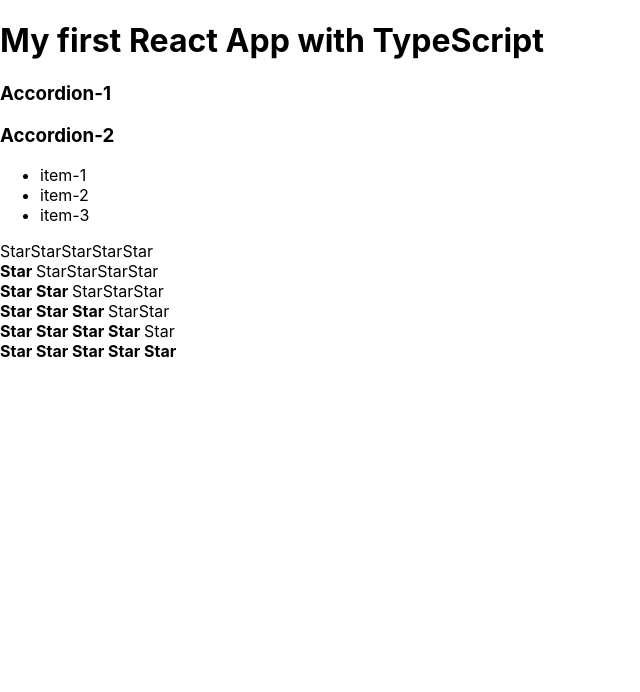
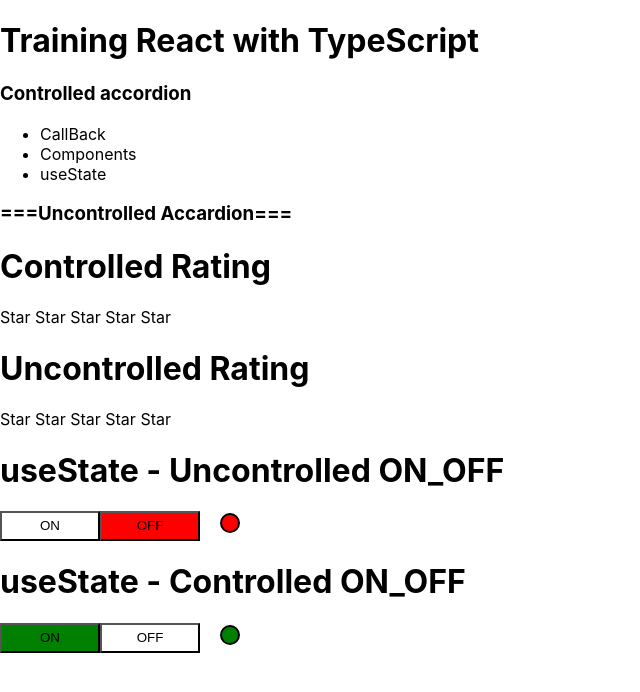
Before and after one commit to maxmajorov/fullstack-client, a React (Create React App) app: page / in a window 1280 px wide. Shown: the top 692 px of the page, without its empty margins (0-640 px from the left). Built offline with nearby package versions, Linux system fonts and the light colour scheme.

Commit message:
feat: callback__1 => control/uncontrol components

```diff
--- a/src/App.tsx
+++ b/src/App.tsx
@@ -1,20 +1,30 @@
-import React from "react";
+import React, { useState } from "react";
 import "./App.css";
-import Rating from "./components/Rating/Rating";
+import Rating, { RatingValuesType } from "./components/Rating/Rating";
 import Accordion from "./components/Accordion/Accordion";
+import UncontrolledAccordion from "./components/UncontrolledAccordion/Accordion";
+import UncontrolledRating from "./components/UncontrolledRating/Rating";
+import Uncontrolled_ON_OFF from "./components/Uncontrolled-onOff/Uncontrol_ON_OFF";
+import Controlled_ON_OFF from "./components/Controlled-onOff/Uncontrol_ON_OFF";
 
 const App = () => {
+  const [ratingVal, setRatingVal] = useState<number>(0);
+  const [accordion, setAccordion] = useState<boolean>(false);
+  const [on, setOn] = useState<boolean>(true);
+
   return (
     <div>
-      <PageTitle title={"My first React App with TypeScript"} />
-      <Accordion title={"Accordion-1"} collapsed={true} />
-      <Accordion title={"Accordion-2"} />
-      <Rating value={0} />
-      <Rating value={1} />
-      <Rating value={2} />
-      <Rating value={3} />
-      <Rating value={4} />
-      <Rating value={5} />
+      <PageTitle title={"Training React with TypeScript"} />
+      <Accordion
+        title={"Controlled accordion"}
+        collapsed={accordion}
+        setAccordion={setAccordion}
+      />
+      <UncontrolledAccordion />
+      <Rating value={ratingVal} onClick={setRatingVal} />
+      <UncontrolledRating />
+      <Uncontrolled_ON_OFF />
+      <Controlled_ON_OFF setOn={setOn} current={on} />
     </div>
   );
 };
--- a/src/components/Accordion/Accordion.tsx
+++ b/src/components/Accordion/Accordion.tsx
@@ -2,26 +2,29 @@
 
 type AccordionPropsType = {
   title: string;
+  setAccordion: (collapsed: boolean) => void;
   collapsed?: boolean;
 };
 
 //true ===>>> свернутое
 
-function Accordion(props: AccordionPropsType) {
+const Accordion: React.FC<AccordionPropsType> = (props) => {
   return (
     <div>
-      <h3>{props.title}</h3>
-      {!props.collapsed && <AccordionBody />}
+      <h3 onClick={() => props.setAccordion(!props.collapsed)}>
+        {props.title}
+      </h3>
+      {props.collapsed ? "" : <AccordionBody />}
     </div>
   );
-}
+};
 
 function AccordionBody() {
   return (
     <ul>
-      <li>item-1</li>
-      <li>item-2</li>
-      <li>item-3</li>
+      <li>CallBack</li>
+      <li>Components</li>
+      <li>useState</li>
     </ul>
   );
 }
--- /dev/null
+++ b/src/components/Controlled-onOff/Uncontrol_ON_OFF.tsx
@@ -0,0 +1,47 @@
+import React from "react";
+
+type ControlONPropsType = {
+  current: boolean;
+  setOn: (current: boolean) => void;
+};
+
+const Controlled_ON_OFF: React.FC<ControlONPropsType> = (props) => {
+  const onButtonStyle = {
+    height: "30px",
+    width: "100px",
+    backgroundColor: props.current ? "green" : "white",
+  };
+
+  const offButtonStyle = {
+    height: "30px",
+    width: "100px",
+    backgroundColor: props.current ? "white" : "red",
+
+    marginRight: "20px",
+  };
+
+  const circleStyle = {
+    height: "20px",
+    width: "20px",
+    border: "2px solid black",
+    borderRadius: "15px",
+    backgroundColor: props.current ? "green" : "red",
+  };
+
+  return (
+    <div>
+      <h1>useState - Controlled ON_OFF</h1>
+      <div>
+        <button style={onButtonStyle} onClick={() => props.setOn(true)}>
+          ON
+        </button>
+        <button style={offButtonStyle} onClick={() => props.setOn(false)}>
+          OFF
+        </button>
+        <button style={circleStyle}></button>
+      </div>
+    </div>
+  );
+};
+
+export default Controlled_ON_OFF;
--- a/src/components/Rating/Rating.tsx
+++ b/src/components/Rating/Rating.tsx
@@ -1,40 +1,38 @@
 import React from "react";
 
-type RatingPropsType = {
+export type RatingValuesType = {
   value: 0 | 1 | 2 | 3 | 4 | 5; // можно написать number
 };
 
-function Rating(props: RatingPropsType) {
+type RatingPropsType = {
+  onClick: (value: number) => void;
+  value: number;
+};
+
+const Rating: React.FC<RatingPropsType> = (props) => {
   return (
     <div>
-      <RatingBody value={props.value} />
+      <h1>Controlled Rating</h1>
+      <Star selected={props.value > 0} onClick={props.onClick} value={1} />
+      <Star selected={props.value > 1} onClick={props.onClick} value={2} />
+      <Star selected={props.value > 2} onClick={props.onClick} value={3} />
+      <Star selected={props.value > 3} onClick={props.onClick} value={4} />
+      <Star selected={props.value > 4} onClick={props.onClick} value={5} />
     </div>
   );
-}
-
-function RatingBody(props: any) {
-  return (
-    <div>
-      <RatingStar selected={props.value > 0} />
-      <RatingStar selected={props.value > 1} />
-      <RatingStar selected={props.value > 2} />
-      <RatingStar selected={props.value > 3} />
-      <RatingStar selected={props.value > 4} />
-    </div>
-  );
-}
+};
 
 type StarPropsType = {
-  selected: boolean; //true | false
+  selected: boolean;
+  value: number;
+  onClick: (value: number) => void;
 };
 
-function RatingStar(props: StarPropsType) {
-  return props.selected ? (
-    <span>
-      <b>Star </b>
+function Star(props: StarPropsType) {
+  return (
+    <span onClick={() => props.onClick(props.value)}>
+      {props.selected ? <b>Star </b> : "Star "}
     </span>
-  ) : (
-    <span>Star</span>
   );
 }
 
--- /dev/null
+++ b/src/components/Uncontrolled-onOff/Uncontrol_ON_OFF.tsx
@@ -0,0 +1,52 @@
+import React, { useState } from "react";
+
+const Uncontrolled_ON_OFF = () => {
+  const [on, setOn] = useState(false);
+
+  const onClick_ON_Handler = () => {
+    setOn(true);
+  };
+
+  const onClick_OFF_Handler = () => {
+    setOn(false);
+  };
+
+  const onButtonStyle = {
+    height: "30px",
+    width: "100px",
+    backgroundColor: on ? "green" : "white",
+  };
+
+  const offButtonStyle = {
+    height: "30px",
+    width: "100px",
+    backgroundColor: on ? "white" : "red",
+
+    marginRight: "20px",
+  };
+
+  const circleStyle = {
+    height: "20px",
+    width: "20px",
+    border: "2px solid black",
+    borderRadius: "15px",
+    backgroundColor: on ? "green" : "red",
+  };
+
+  return (
+    <div>
+      <h1>useState - Uncontrolled ON_OFF</h1>
+      <div>
+        <button style={onButtonStyle} onClick={onClick_ON_Handler}>
+          ON
+        </button>
+        <button style={offButtonStyle} onClick={onClick_OFF_Handler}>
+          OFF
+        </button>
+        <button style={circleStyle}></button>
+      </div>
+    </div>
+  );
+};
+
+export default Uncontrolled_ON_OFF;
--- /dev/null
+++ b/src/components/UncontrolledAccordion/Accordion.tsx
@@ -0,0 +1,28 @@
+import React, { useState } from "react";
+
+//true ===>>> свернутое
+
+const UncontrolledAccordion = () => {
+  const [collaps, setCollapse] = useState(true);
+
+  const onClickCollapsedHandler = () => {
+    collaps ? setCollapse(false) : setCollapse(true);
+
+    console.log(collaps);
+  };
+
+  return (
+    <div onClick={onClickCollapsedHandler}>
+      <h3>===Uncontrolled Accardion===</h3>
+      {!collaps ? (
+        <ul>
+          <li>React</li>
+          <li>TypeScript</li>
+          <li>Redux</li>
+        </ul>
+      ) : null}
+    </div>
+  );
+};
+
+export default UncontrolledAccordion;
--- /dev/null
+++ b/src/components/UncontrolledRating/Rating.tsx
@@ -0,0 +1,45 @@
+import React, { useState } from "react";
+
+const UncontrolledRating = () => {
+  const [value, setValue] = useState<number>(0);
+
+  return (
+    <div>
+      <h1>Uncontrolled Rating</h1>
+      <Star selected={value > 0} setValue={() => setValue(1)} />
+      <Star selected={value > 1} setValue={() => setValue(2)} />
+      <Star selected={value > 2} setValue={() => setValue(3)} />
+      <Star selected={value > 3} setValue={() => setValue(4)} />
+      <Star selected={value > 4} setValue={() => setValue(5)} />
+    </div>
+  );
+};
+
+type StarPropsType = {
+  selected: boolean;
+  setValue: () => void;
+};
+
+const Star = (props: StarPropsType) => {
+  // return props.selected ? (
+  //   <>
+  //     <b>
+  //       <span onClick={() => props.onClickStar()}>Star</span>
+  //     </b>
+  //   </>
+  // ) : (
+  //   <>
+  //     <span onClick={() => props.onClickStar()}>Star</span>
+  //   </>
+  // );
+
+  // Все можно заменить одной строкой дабы избежать дважы весить один и тот же onClick на span
+
+  return (
+    <span onClick={() => props.setValue()}>
+      {props.selected ? <b>Star </b> : "Star "}
+    </span>
+  );
+};
+
+export default UncontrolledRating;
```
Also changed, not shown: src/components/UncontrolledAccordion/star.png (added).
